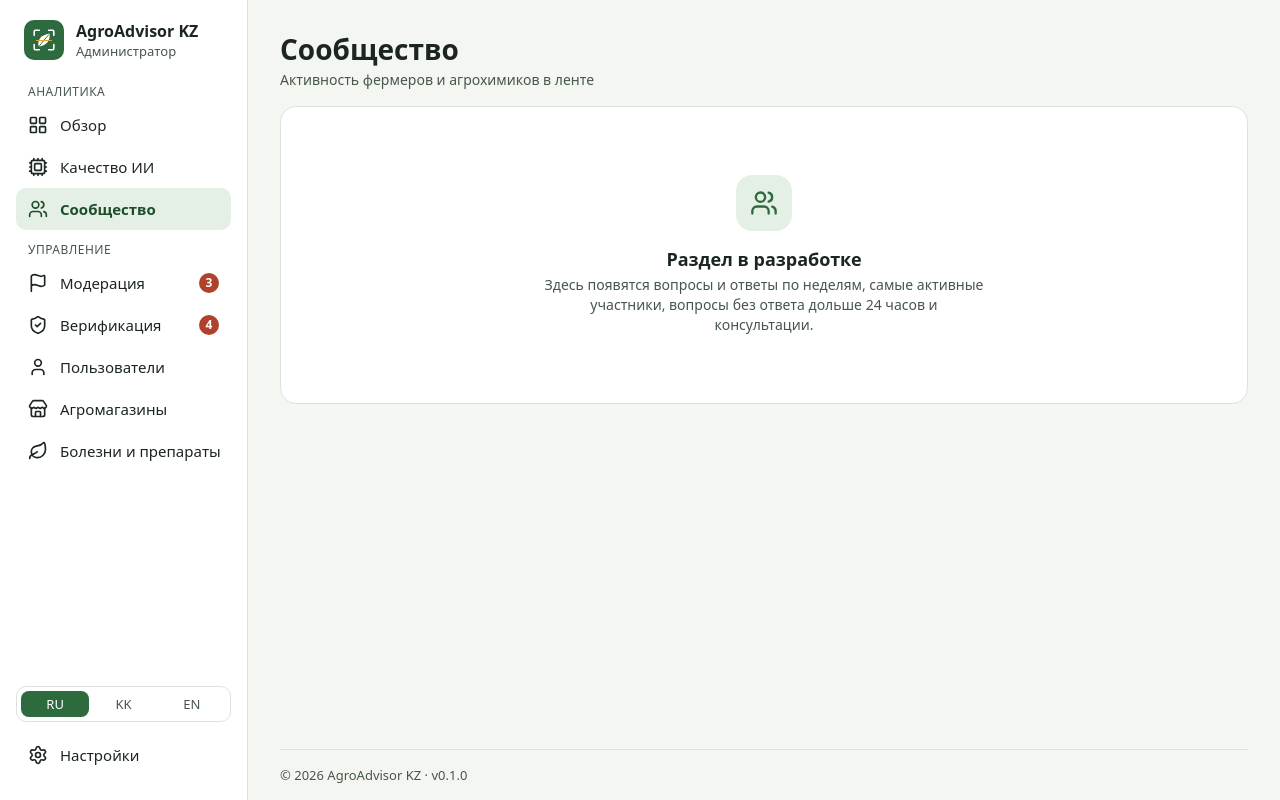
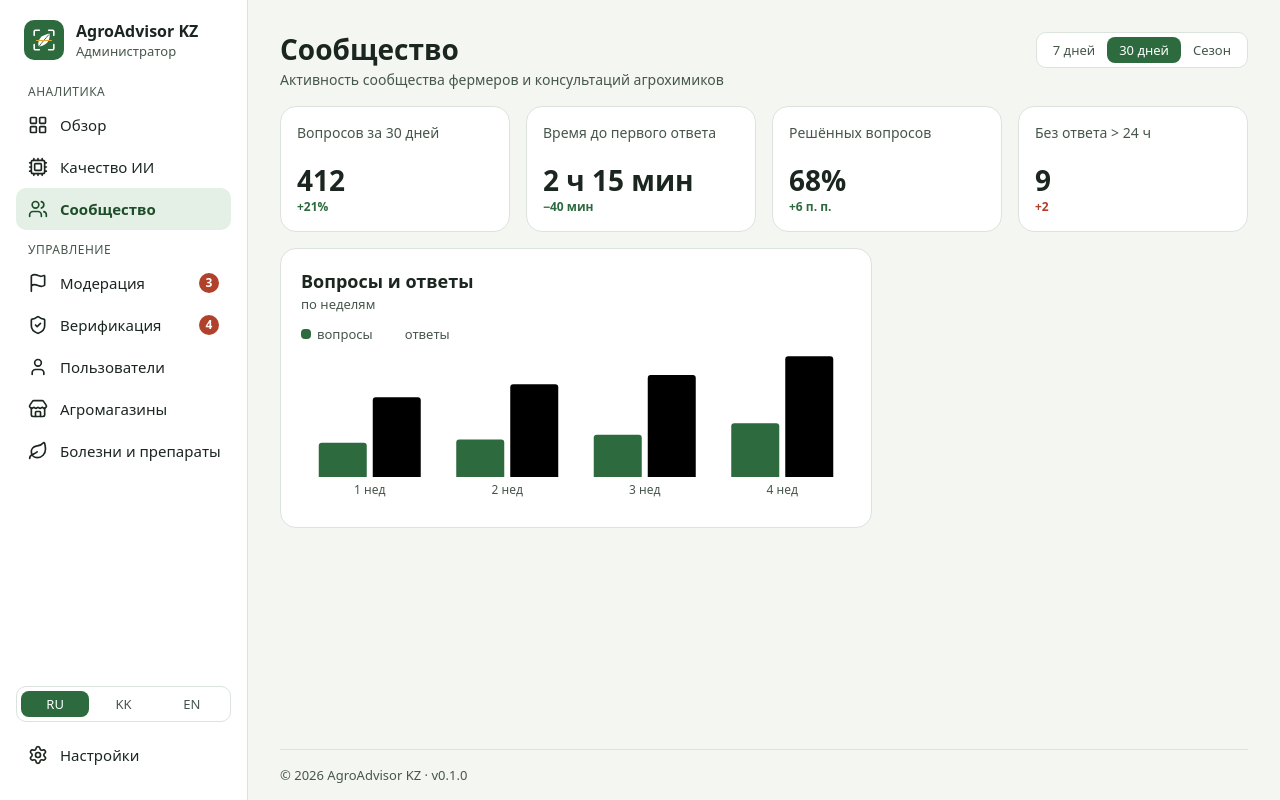
Before and after one commit to nurbolatdev/agroadvisor-kz, a React (Vite) app in the folder apps/admin-web/: page /community in a window 1280 px wide. Built offline with nearby package versions, Linux system fonts and the light colour scheme.

Commit message:
feat(community): add stat cards and weekly Q&A chart

```diff
--- /dev/null
+++ b/apps/admin-web/src/features/community/components/CommunityKpis.tsx
@@ -0,0 +1,44 @@
+import { StatCard } from '@/components/ui/StatCard'
+import { PERIOD_SUFFIX } from '@/shared/constants/periods'
+import type { CommunityStats } from '@/shared/types'
+import { formatDuration, formatNumber, formatSigned } from '@/shared/utils/format'
+
+interface CommunityKpisProps {
+  stats: CommunityStats
+}
+
+const signedDuration = (minutes: number) =>
+  `${minutes < 0 ? '−' : '+'}${formatDuration(Math.abs(minutes))}`
+
+export function CommunityKpis({ stats }: CommunityKpisProps) {
+  const { questions, firstAnswerMinutes, resolvedShare, unansweredOver24h } = stats
+
+  return (
+    <div className="grid gap-4 sm:grid-cols-2 xl:grid-cols-4">
+      <StatCard
+        label={`Вопросов ${PERIOD_SUFFIX[stats.period]}`}
+        value={formatNumber(questions.value)}
+        change={`${formatSigned(questions.changePercent)}%`}
+        trend={questions.changePercent >= 0 ? 'good' : 'bad'}
+      />
+      <StatCard
+        label="Время до первого ответа"
+        value={formatDuration(firstAnswerMinutes.value)}
+        change={signedDuration(firstAnswerMinutes.changeMinutes)}
+        trend={firstAnswerMinutes.changeMinutes <= 0 ? 'good' : 'bad'}
+      />
+      <StatCard
+        label="Решённых вопросов"
+        value={`${resolvedShare.percent}%`}
+        change={`${formatSigned(resolvedShare.changePoints)} п. п.`}
+        trend={resolvedShare.changePoints >= 0 ? 'good' : 'bad'}
+      />
+      <StatCard
+        label="Без ответа > 24 ч"
+        value={formatNumber(unansweredOver24h.value)}
+        change={formatSigned(unansweredOver24h.change)}
+        trend={unansweredOver24h.change > 0 ? 'bad' : 'good'}
+      />
+    </div>
+  )
+}
--- /dev/null
+++ b/apps/admin-web/src/features/community/components/QaActivityChart.tsx
@@ -0,0 +1,69 @@
+import { Bar, BarChart, ResponsiveContainer, Tooltip, XAxis } from 'recharts'
+import { Card, CardHeader } from '@/components/ui/Card'
+import type { CommunityStats, StatsPeriod } from '@/shared/types'
+import { formatNumber } from '@/shared/utils/format'
+
+interface QaActivityChartProps {
+  stats: CommunityStats
+}
+
+const SERIES = [
+  { key: 'questions', label: 'вопросы', color: 'var(--color-primary)' },
+  { key: 'answers', label: 'ответы', color: 'var(--color-chart-secondary)' },
+] as const
+
+const BUCKET: Record<StatsPeriod, string> = {
+  '7d': 'по дням',
+  '30d': 'по неделям',
+  season: 'по месяцам',
+}
+
+export function QaActivityChart({ stats }: QaActivityChartProps) {
+  return (
+    <Card className="flex min-h-70 flex-col">
+      <CardHeader title="Вопросы и ответы" subtitle={BUCKET[stats.period]} className="mb-3" />
+      <ul className="mb-2 flex gap-4 text-caption font-normal text-text-muted">
+        {SERIES.map((series) => (
+          <li key={series.key} className="flex items-center gap-1.5">
+            <span className="size-2.5 rounded-sm" style={{ background: series.color }} />
+            {series.label}
+          </li>
+        ))}
+      </ul>
+      <div className="min-h-0 flex-1">
+        <ResponsiveContainer width="100%" height="100%">
+          <BarChart
+            data={stats.activity}
+            barGap={6}
+            margin={{ top: 4, right: 0, bottom: 0, left: 0 }}
+          >
+            <XAxis
+              dataKey="label"
+              tick={{ fontSize: 12, fill: 'var(--color-text-muted)' }}
+              tickLine={false}
+              axisLine={false}
+            />
+            <Tooltip
+              cursor={{ fill: 'var(--color-bg)' }}
+              formatter={(value, name) => [
+                formatNumber(Number(value)),
+                SERIES.find((series) => series.key === name)?.label ?? name,
+              ]}
+              contentStyle={{ borderRadius: 12, borderColor: 'var(--color-border)', fontSize: 13 }}
+            />
+            {SERIES.map((series) => (
+              <Bar
+                key={series.key}
+                dataKey={series.key}
+                fill={series.color}
+                radius={[3, 3, 0, 0]}
+                maxBarSize={48}
+                isAnimationActive={false}
+              />
+            ))}
+          </BarChart>
+        </ResponsiveContainer>
+      </div>
+    </Card>
+  )
+}
--- a/apps/admin-web/src/features/community/pages/CommunityPage.tsx
+++ b/apps/admin-web/src/features/community/pages/CommunityPage.tsx
@@ -1,13 +1,67 @@
-import { Users } from 'lucide-react'
-import { SectionPlaceholder } from '@/pages/SectionPlaceholder'
+import { RefreshCw, TriangleAlert } from 'lucide-react'
+import { useState } from 'react'
+import { Button } from '@/components/ui/Button'
+import { Card } from '@/components/ui/Card'
+import { EmptyState } from '@/components/ui/EmptyState'
+import { Loader } from '@/components/ui/Loader'
+import { PageHeader } from '@/components/ui/PageHeader'
+import { SegmentedControl } from '@/components/ui/SegmentedControl'
+import { CommunityKpis } from '@/features/community/components/CommunityKpis'
+import { QaActivityChart } from '@/features/community/components/QaActivityChart'
+import { api } from '@/services/api'
+import { PERIOD_OPTIONS } from '@/shared/constants/periods'
+import { useApiQuery } from '@/shared/hooks/useApiQuery'
+import type { StatsPeriod } from '@/shared/types'
+import { cn } from '@/shared/utils/cn'
 
 export function CommunityPage() {
+  const [period, setPeriod] = useState<StatsPeriod>('30d')
+  const { data, error, isLoading, reload } = useApiQuery(
+    () => api.getCommunityStats(period),
+    [period],
+  )
+
   return (
-    <SectionPlaceholder
-      title="Сообщество"
-      subtitle="Активность фермеров и агрохимиков в ленте"
-      icon={Users}
-      description="Здесь появятся вопросы и ответы по неделям, самые активные участники, вопросы без ответа дольше 24 часов и консультации."
-    />
+    <>
+      <PageHeader
+        title="Сообщество"
+        subtitle="Активность сообщества фермеров и консультаций агрохимиков"
+        actions={
+          <SegmentedControl
+            label="Период"
+            options={PERIOD_OPTIONS}
+            value={period}
+            onChange={setPeriod}
+          />
+        }
+      />
+
+      {error ? (
+        <Card>
+          <EmptyState
+            icon={TriangleAlert}
+            title="Не удалось загрузить данные"
+            description={error.message}
+            action={
+              <Button size="sm" variant="secondary" icon={RefreshCw} onClick={reload}>
+                Повторить
+              </Button>
+            }
+          />
+        </Card>
+      ) : data ? (
+        <div
+          aria-busy={isLoading}
+          className={cn('flex flex-col gap-4 transition-opacity', isLoading && 'opacity-60')}
+        >
+          <CommunityKpis stats={data} />
+          <div className="grid gap-4 lg:grid-cols-[minmax(0,592fr)_minmax(0,360fr)]">
+            <QaActivityChart stats={data} />
+          </div>
+        </div>
+      ) : (
+        <Loader />
+      )}
+    </>
   )
 }
```
